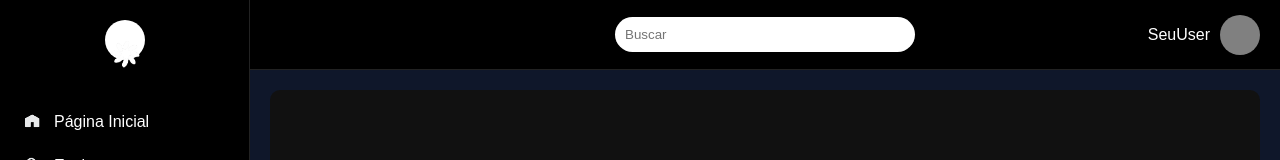
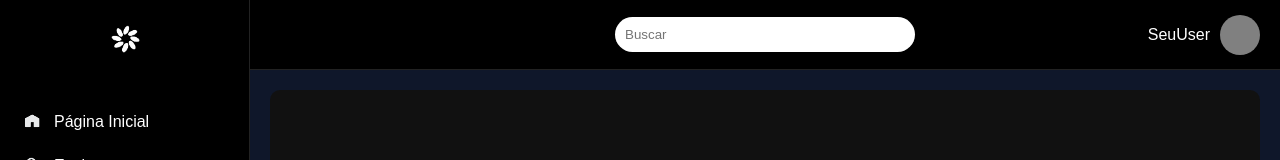
Before and after one commit to RenanKael/DevSpace, a React (Vite) app in the folder DevSpace/: page / in a window 1280 px wide. Both pictures are taken after a click on the button "Entrar". Shown: the top 160 px of the page. Built offline with nearby package versions, Linux system fonts and the light colour scheme.

Commit message:
DevSpace

```diff
--- a/DevSpace/src/style/home.css
+++ b/DevSpace/src/style/home.css
@@ -34,9 +34,11 @@ body {
 .logo {
   width: 40px;
   height: 40px;
-  background: white;
-  border-radius: 50%;
-  margin: 0 auto 30px auto; /* 👈 centralizado */
+  margin: 0 auto 30px auto;
+
+  display: flex;
+  align-items: center;
+  justify-content: center;
 }
 .logo img {
   width: 100%;
```
